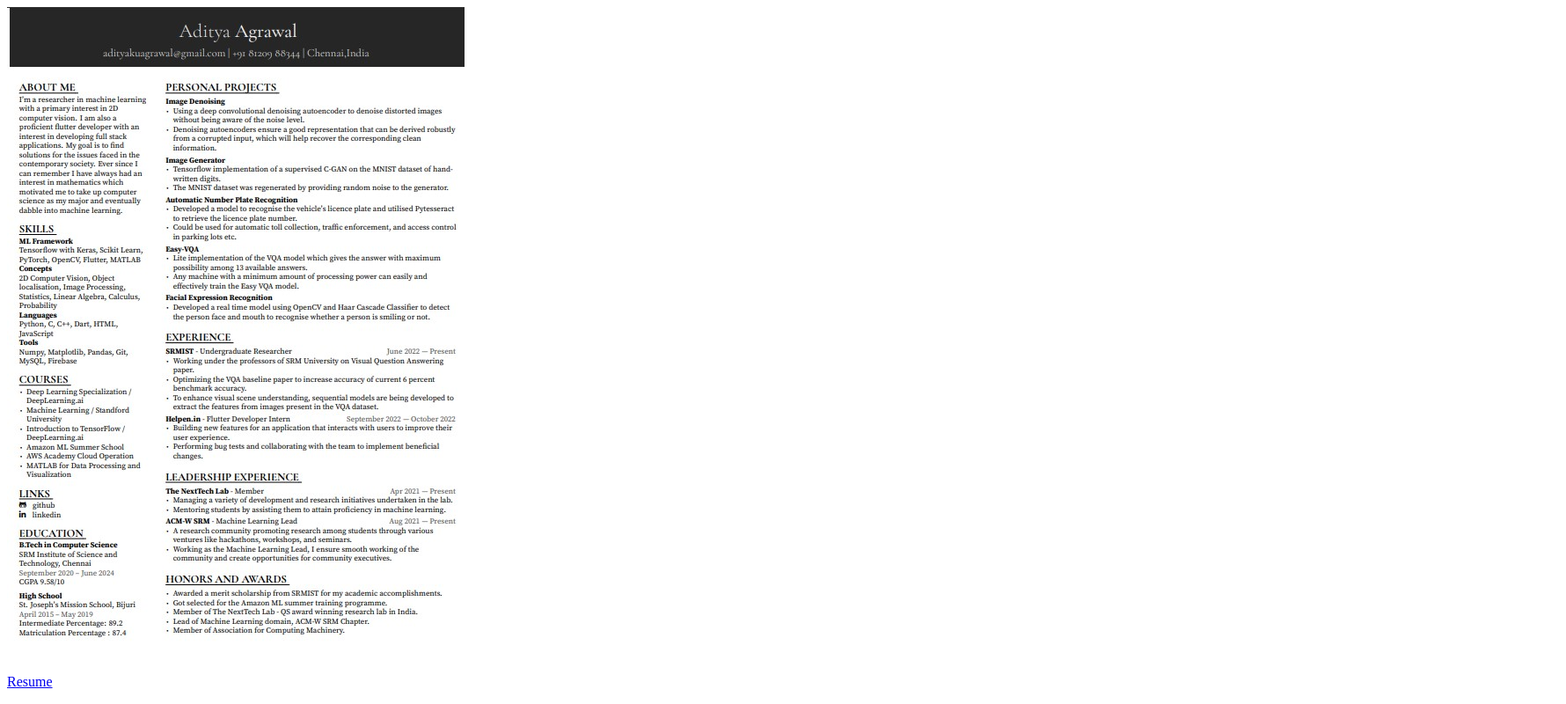
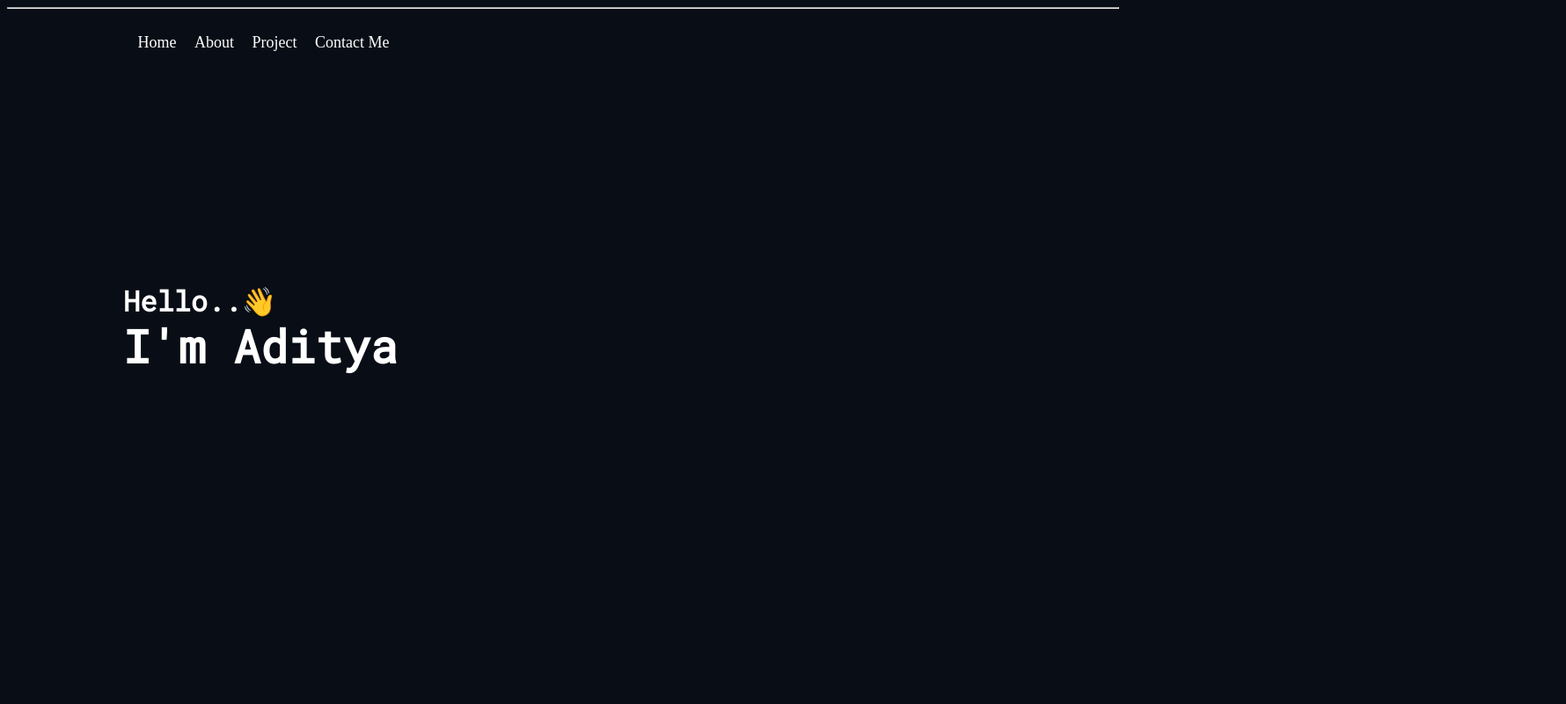
Before and after one commit to aadityaagrawal/aadityaagrawal.github.io, a plain HTML site: page index.html in a window 1280 px wide. Shown: the whole page at 88% size, 1780 px wide, since content can reach past the window. Drawn offline with Linux system fonts and the light colour scheme.

Commit message:
Protofilio Website

```diff
--- a/index.html
+++ b/index.html
@@ -1,13 +1,38 @@
 <!DOCTYPE html>
 <html lang="en">
+
 <head>
     <meta charset="UTF-8">
     <meta http-equiv="X-UA-Compatible" content="IE=edge">
     <meta name="viewport" content="width=device-width, initial-scale=1.0">
     <title>Resume</title>
+    <link rel="preconnect" href="https://fonts.googleapis.com">
+    <link rel="preconnect" href="https://fonts.gstatic.com" crossorigin>
+    <link href="https://fonts.googleapis.com/css2?family=Roboto+Mono&display=swap" rel="stylesheet">
+    <link rel="stylesheet" href="style/style.css">
+    <style>
+        @import url('https://fonts.googleapis.com/css2?family=Roboto+Mono&display=swap');
+    </style>
 </head>
+
 <body>
-    <img src="Resume.jpg" alt="Resume">
-    <p><a href="Resume.pdf">Resume</a> </p>
+    <nav>
+        <a href="/html/">Home</a>
+        <a href="/css/">About</a>
+        <a href="/js/">Project</a>
+        <a href="/python/">Contact Me</a>
+    </nav>
+    <hr>
+    <h1 id="intro">
+        Hello..👋
+        <br>
+        <span id="Name">
+            I'm Aditya
+        </span>
+
+    </h1>
+
+
 </body>
+
 </html>
--- /dev/null
+++ b/style/style.css
@@ -0,0 +1,43 @@
+body {
+    background-color: #090E16;
+}
+
+nav {
+    width: 1640px;
+    height: 64px;
+    position: absolute;
+    left: 140px;
+    top: 38px;
+}
+
+#intro {
+    font-family: 'Roboto Mono', monospace;
+    color: white;
+    position: absolute;
+    width: 411px;
+    height: 189px;
+    left: 140px;
+    top: 299px;
+}
+
+#Name {
+    font-weight: 800;
+    font-size: 52px;
+    line-height: 61px;
+}
+
+
+nav a {
+    text-decoration: none;
+    /* float: right; */
+    font-weight: 400;
+    font-size: 18px;
+    line-height: 21px;
+    /* display: flex; */
+    padding-left: 16.5px;
+    align-items: center;
+}
+
+nav a:link {
+    color: #fff;
+}
```
Also changed, not shown: Resume.jpg (deleted), 1 other file.
